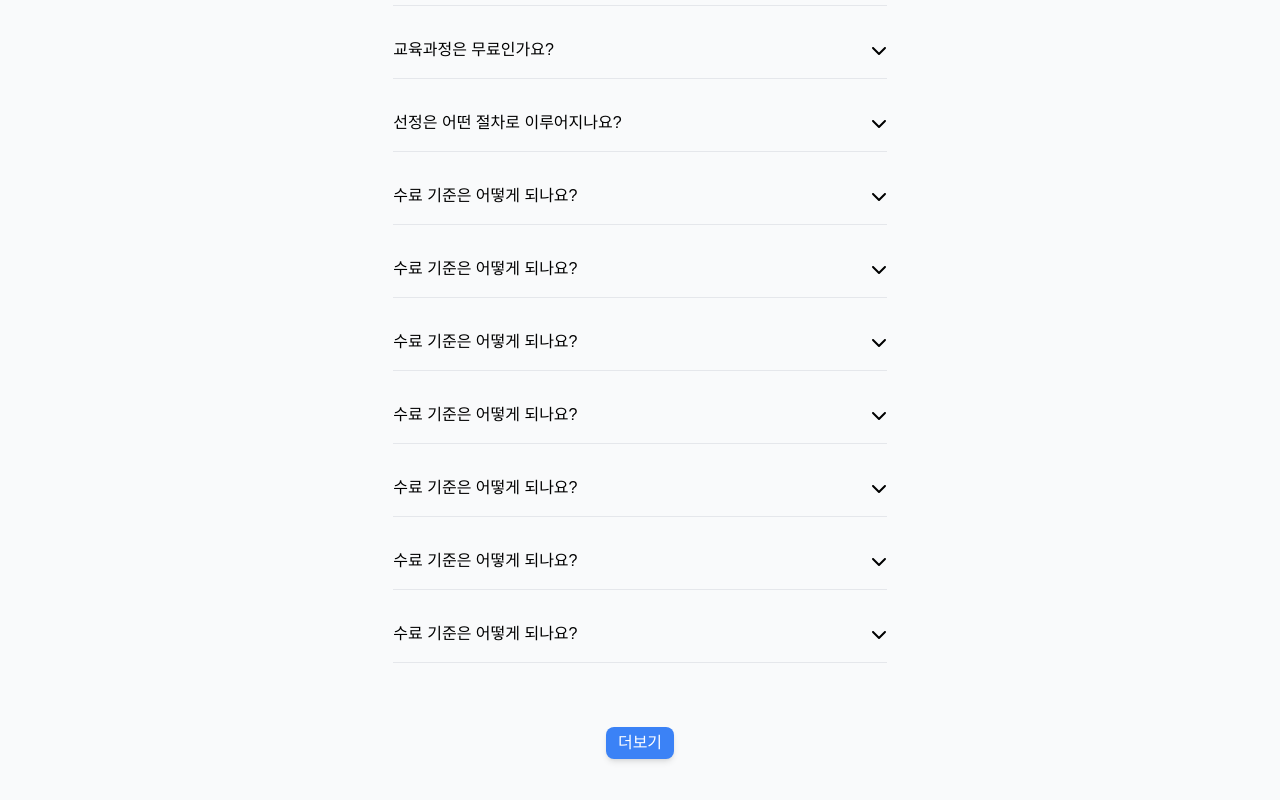
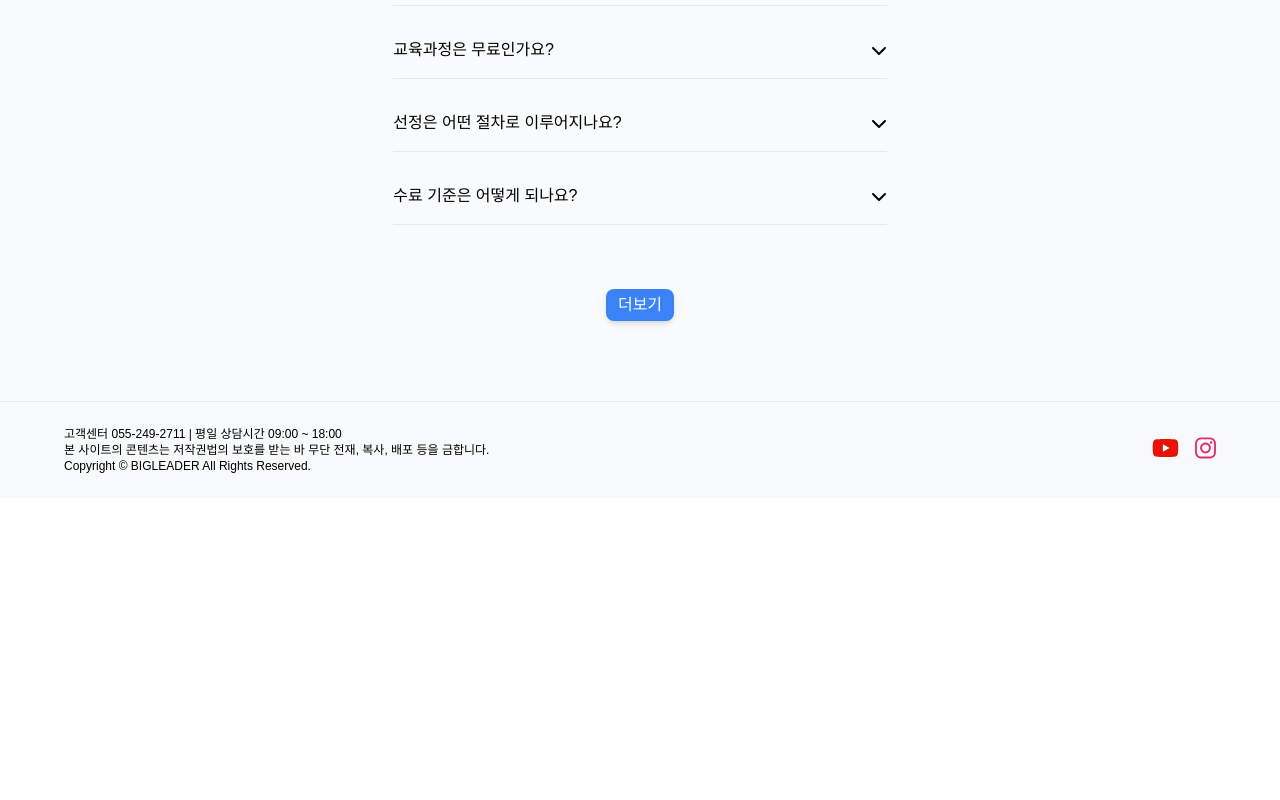
Before and after one commit to sseyeon/vue3-landing-page, a Vue app in the folder client/: page / in a window 1280 px wide. Shown: the part 4607-5407 px from the top of the page. After the commit the page ends 5105 px from the top, so only its background shows below. Built offline with nearby package versions, Linux system fonts and the light colour scheme.

Commit message:
[F/modify] FAQ 구조변경

```diff
--- a/client/src/components/FAQ.vue
+++ b/client/src/components/FAQ.vue
@@ -28,73 +28,9 @@
   <script>
 export default {
   name: "FAQ",
-  data() {
-    return {
-      faqs: [
-        {
-          question: "신청 자격은 어떻게 되나요?",
-          answer:
-            "💡 만34세 이하의 대학 졸업예정자 및 졸업자, 휴학생 및 모든 청년들로 대학 졸업예정자는 2023년 6월까지 졸업이 가능하여야 합니다.",
-          expanded: false,
-        },
-        {
-          question: "교육과정은 무료인가요?",
-          answer:
-            "💡 교육기간 동안 청년지원금 최대 월 60만원(청년지원비+숙박비+식비 포함)을 지원해드립니다.",
-          expanded: false,
-        },
-        {
-          question: "선정은 어떤 절차로 이루어지나요?",
-          answer:
-            "💡 선정평가는 결격사유가 없는 신청자 중 서면 및 면접평가를 통해 선발합니다. 서면평가는 지원자의 지원 적격여부, 기본자질, 역량을 기준으로, 면접평가는 지원자의 지원동기 및 자기소개, 교육 및 취업 의지, 전문성 등을 기준으로 평가할 예정입니다.",
-          expanded: false,
-        },
-        {
-          question: "수료 기준은 어떻게 되나요?",
-          answer:
-            "💡 전체 교육시간의 일정 시간 이상을 이수한 경우 수료로 인정하며, 교육 종료 후 수료증이 발급됩니다. 병결, 사고결석 등 부득이한 결석의 경우 승인을 얻어 결석일수에서 제외 가능합니다.",
-          expanded: false,
-        },
-        {
-          question: "수료 기준은 어떻게 되나요?",
-          answer:
-            "💡 전체 교육시간의 일정 시간 이상을 이수한 경우 수료로 인정하며, 교육 종료 후 수료증이 발급됩니다. 병결, 사고결석 등 부득이한 결석의 경우 승인을 얻어 결석일수에서 제외 가능합니다.",
-          expanded: false,
-        },
-        {
-          question: "수료 기준은 어떻게 되나요?",
-          answer:
-            "💡 전체 교육시간의 일정 시간 이상을 이수한 경우 수료로 인정하며, 교육 종료 후 수료증이 발급됩니다. 병결, 사고결석 등 부득이한 결석의 경우 승인을 얻어 결석일수에서 제외 가능합니다.",
-          expanded: false,
-        },
-        {
-          question: "수료 기준은 어떻게 되나요?",
-          answer:
-            "💡 전체 교육시간의 일정 시간 이상을 이수한 경우 수료로 인정하며, 교육 종료 후 수료증이 발급됩니다. 병결, 사고결석 등 부득이한 결석의 경우 승인을 얻어 결석일수에서 제외 가능합니다.",
-          expanded: false,
-        },
-        {
-          question: "수료 기준은 어떻게 되나요?",
-          answer:
-            "💡 전체 교육시간의 일정 시간 이상을 이수한 경우 수료로 인정하며, 교육 종료 후 수료증이 발급됩니다. 병결, 사고결석 등 부득이한 결석의 경우 승인을 얻어 결석일수에서 제외 가능합니다.",
-          expanded: false,
-        },
-        {
-          question: "수료 기준은 어떻게 되나요?",
-          answer:
-            "💡 전체 교육시간의 일정 시간 이상을 이수한 경우 수료로 인정하며, 교육 종료 후 수료증이 발급됩니다. 병결, 사고결석 등 부득이한 결석의 경우 승인을 얻어 결석일수에서 제외 가능합니다.",
-          expanded: false,
-        },
-        {
-          question: "수료 기준은 어떻게 되나요?",
-          answer:
-            "💡 전체 교육시간의 일정 시간 이상을 이수한 경우 수료로 인정하며, 교육 종료 후 수료증이 발급됩니다. 병결, 사고결석 등 부득이한 결석의 경우 승인을 얻어 결석일수에서 제외 가능합니다.",
-          expanded: false,
-        },
-      ],
-    };
+  props: {
+    faqs: Array, // Add this prop
   },
-
   methods: {
     toggleAnswer(index) {
       this.faqs[index].expanded = !this.faqs[index].expanded;
--- a/client/src/components/ScheduleCard.vue
+++ b/client/src/components/ScheduleCard.vue
@@ -1,5 +1,7 @@
 <template>
-  <div class="border-y border-[#3F986D]">
+  <div
+    class="sm:w-3/4 lg:w-8/12 flex flex-col mx-auto border-y border-[#3F986D]"
+  >
     <div class="flex pt-5">
       <div
         class="border-b border-[#3F986D] mr-5 text-[14px] lg:text-[20px] font-bold pb-10 w-[20%]"
--- a/client/src/views/Home.vue
+++ b/client/src/views/Home.vue
@@ -108,7 +108,7 @@
             언제든지 문의해주세요.
           </p>
         </div>
-        <FAQ />
+        <FAQ :faqs="faqs" />
         <div class="flex flex-col sm:w-3/4 lg:w-5/12 mx-auto">
           <button type="button" class="mt-12 flex self-center btn btn-primary">
             더보기
@@ -198,6 +198,36 @@ export default {
           link: "https://example.com/news1",
         },
       ],
+      faqs: [
+        {
+          id: 1,
+          question: "신청 자격은 어떻게 되나요?",
+          answer:
+            "💡 만34세 이하의 대학 졸업예정자 및 졸업자, 휴학생 및 모든 청년들로 대학 졸업예정자는 2023년 6월까지 졸업이 가능하여야 합니다.",
+          expanded: false,
+        },
+        {
+          id: 2,
+          question: "교육과정은 무료인가요?",
+          answer:
+            "💡 교육기간 동안 청년지원금 최대 월 60만원(청년지원비+숙박비+식비 포함)을 지원해드립니다.",
+          expanded: false,
+        },
+        {
+          id: 3,
+          question: "선정은 어떤 절차로 이루어지나요?",
+          answer:
+            "💡 선정평가는 결격사유가 없는 신청자 중 서면 및 면접평가를 통해 선발합니다. 서면평가는 지원자의 지원 적격여부, 기본자질, 역량을 기준으로, 면접평가는 지원자의 지원동기 및 자기소개, 교육 및 취업 의지, 전문성 등을 기준으로 평가할 예정입니다.",
+          expanded: false,
+        },
+        {
+          id: 4,
+          question: "수료 기준은 어떻게 되나요?",
+          answer:
+            "💡 전체 교육시간의 일정 시간 이상을 이수한 경우 수료로 인정하며, 교육 종료 후 수료증이 발급됩니다. 병결, 사고결석 등 부득이한 결석의 경우 승인을 얻어 결석일수에서 제외 가능합니다.",
+          expanded: false,
+        },
+      ],
     };
   },
 };
```
